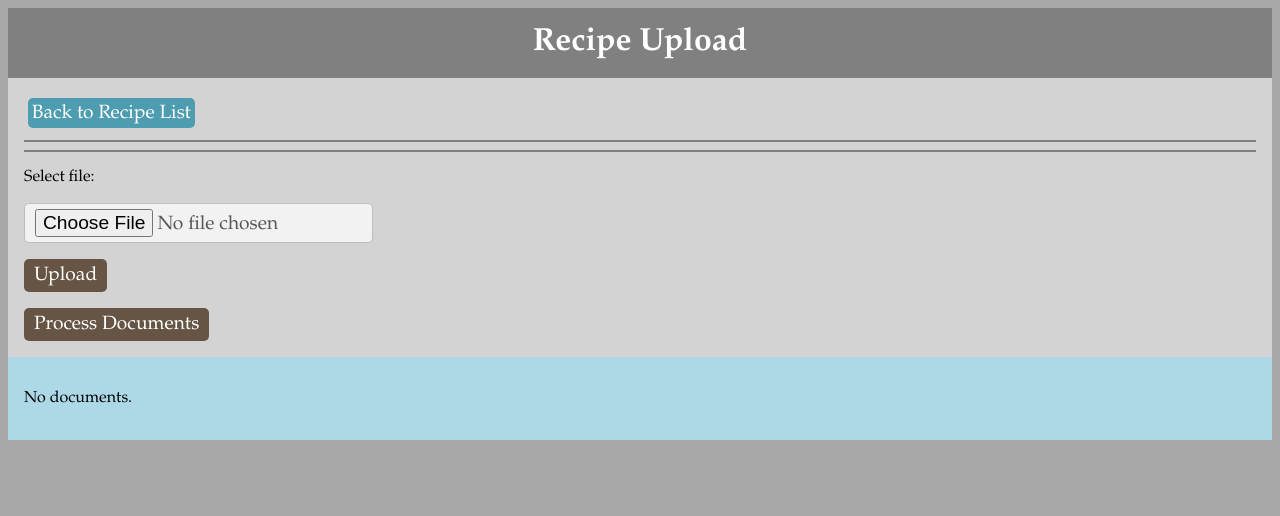
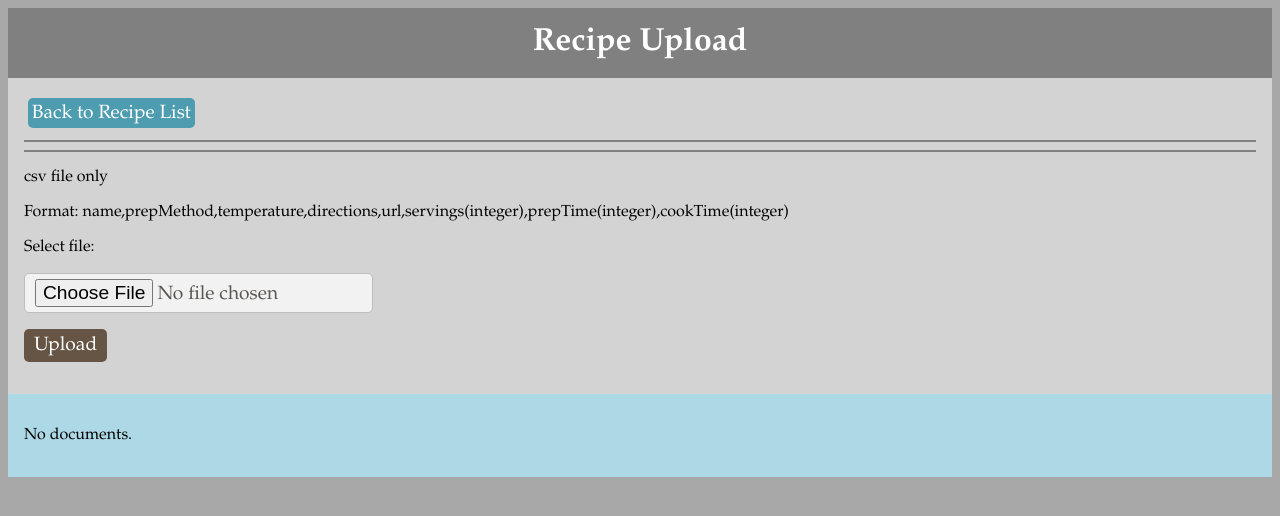
Before and after one commit to modle/eatables-old, a Django app: page /menu/showdocuments/ in a window 1280 px wide. Shown: the top 516 px of the page. Run offline with Django 3.2, Linux system fonts and the light colour scheme; data that the repository does not hold is empty; some libraries are stand-ins or nearby versions.

Commit message:
Consolidated upload with commit to database
csv file only:

name,prepMethod,temperature,directions,url,servings(integer),prepTime(integer),cookTime(integer)

Made name a unique field. Upload will only alter other fields if recipe is created during upload.

```diff
--- a/menu/templates/menu/showdocuments.html
+++ b/menu/templates/menu/showdocuments.html
@@ -19,6 +19,10 @@
 			<hr noshade><hr noshade>
       		<form action="{% url 'menu:showdocuments' %}" method="post" enctype="multipart/form-data">
 				{% csrf_token %}
+
+				<p>csv file only</p>
+				<p>Format:  name,prepMethod,temperature,directions,url,servings(integer),prepTime(integer),cookTime(integer)</p>
+
 				<p>{{ form.non_field_errors }}</p>
 				<p>{{ form.docfile.label_tag }}
 				{{ form.docfile.help_text }}
@@ -32,10 +36,10 @@
 				<p>{{ form.docfile }}</p>
 				<input type="submit" value="Upload" id="submit"/>
 			</form>
-			<a href="{% url 'menu:processuploads' %}" class="button">Process Documents</a>
 		</div>
 
-		<div id="content"> <!-- List of uploaded documents -->
+		<!--List of uploaded documents-->
+		<div id="content">
 			{% if documents %}
 				<ul>
 				{% for document in documents %}
--- a/menu/urls.py
+++ b/menu/urls.py
@@ -20,5 +20,5 @@ urlpatterns = [
     url(r'^(?P<recipeId>[0-9]+)/addcomment/$', views.addcomment, name='addcomment'),
     url(r'^showdocuments/$', views.showdocuments, name='showdocuments'),
     url(r'^(?P<documentId>[0-9]+)/deletedocument/$', views.deletedocument, name='deletedocument'),
-    url(r'^processuploads/$', views.processuploads, name='processuploads'),
+    # url(r'^processuploads/$', views.processuploads, name='processuploads'),
 ]
--- a/menu/views.py
+++ b/menu/views.py
@@ -151,52 +151,72 @@ def showdocuments(request):
             newdoc = Document(docfile=request.FILES['docfile'])
             newdoc.save()
 
-            # Redirect to the document list after POST
-            return HttpResponseRedirect(reverse('menu:showdocuments'))
+            path = Document.objects.all().values()[0]['docfile'].split(' ')[0]
+
+            with open(path) as f:
+                reader = csv.reader(f)
+
+                # try:
+                for row in reader:
+                    _, created = Recipe.objects.get_or_create(
+                        name=row[0],
+                    )
+                    entry = get_object_or_404(Recipe, name=row[0])
+                    if created:
+                        entry.prepMethod = row[1]
+                        entry.temperature = row[2]
+                        entry.directions = row[3]
+                        entry.source = row[4]
+                        entry.servings = row[5]
+                        entry.prepTime = row[6]
+                        entry.cookTime = row[7]
+                        entry.save()
+
+                newdoc.delete()
+                return HttpResponseRedirect(reverse('menu:index'))
+
     else:
-        form = DocumentForm()  # A empty, unbound form
+        form = DocumentForm()  # An empty, unbound form
+        # Load documents for the list page
 
+    documents = Document.objects.all()
+    # Render list page with the documents and the form
 
-
-
-
-    # Load documents for the list page
-    documents = Document.objects.all()
-
-    # Render list page with the documents and the form
     return render_to_response(
         'menu/showdocuments.html',
         {'documents': documents, 'form': form},
         context_instance=RequestContext(request)
     )
+    # return HttpResponseRedirect(reverse('menu:showdocuments'))
+
 
 def deletedocument(request, documentId):
     doc = Document.objects.get(pk=documentId)
     doc.delete()
     return HttpResponseRedirect(reverse('menu:showdocuments'))
 
-def processuploads(request):
-
-    try:
-        path = Document.objects.all().values()[0]['docfile'].split(' ')[0]
-    except Exception:
-        return HttpResponse("No file to process.")
-
-    with open(path) as f:
-        reader = csv.reader(f)
-
-        try:
-            for row in reader:
-                _, created = Recipe.objects.get_or_create(
-                    name=row[0],
-                    prepMethod=row[1],
-                    temperature=row[2],
-                    directions=row[3],
-                    source=row[4],
-                    servings=row[5],
-                    prepTime=row[6],
-                    cookTime=row[7],
-                )
-            return HttpResponseRedirect(reverse('menu:index'))
-        except Exception:
-            return HttpResponse("Recipe names must be unique.")
+# def processuploads(request):
+#
+#     try:
+#         path = Document.objects.all().values()[0]['docfile'].split(' ')[0]
+#     except Exception:
+#         return HttpResponse("No file to process.")
+#
+#     with open(path) as f:
+#         reader = csv.reader(f)
+#
+#         try:
+#             for row in reader:
+#                 _, created = Recipe.objects.get_or_create(
+#                     name=row[0],
+#                     prepMethod=row[1],
+#                     temperature=row[2],
+#                     directions=row[3],
+#                     source=row[4],
+#                     servings=row[5],
+#                     prepTime=row[6],
+#                     cookTime=row[7],
+#                 )
+#             return HttpResponseRedirect(reverse('menu:index'))
+#         except Exception:
+#             return HttpResponse("Recipe names must be unique.")
```
Also changed, not shown: db.sqlite3, menu/templates/menu/recipedetails.html (line endings or trailing spaces).
